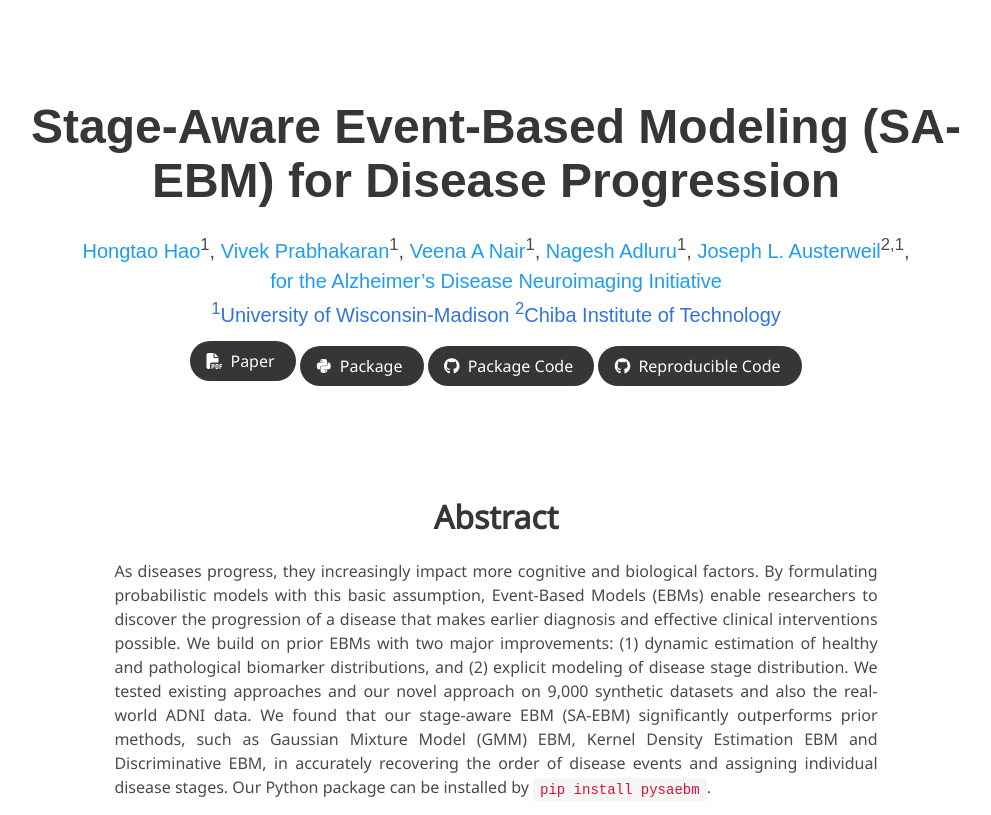
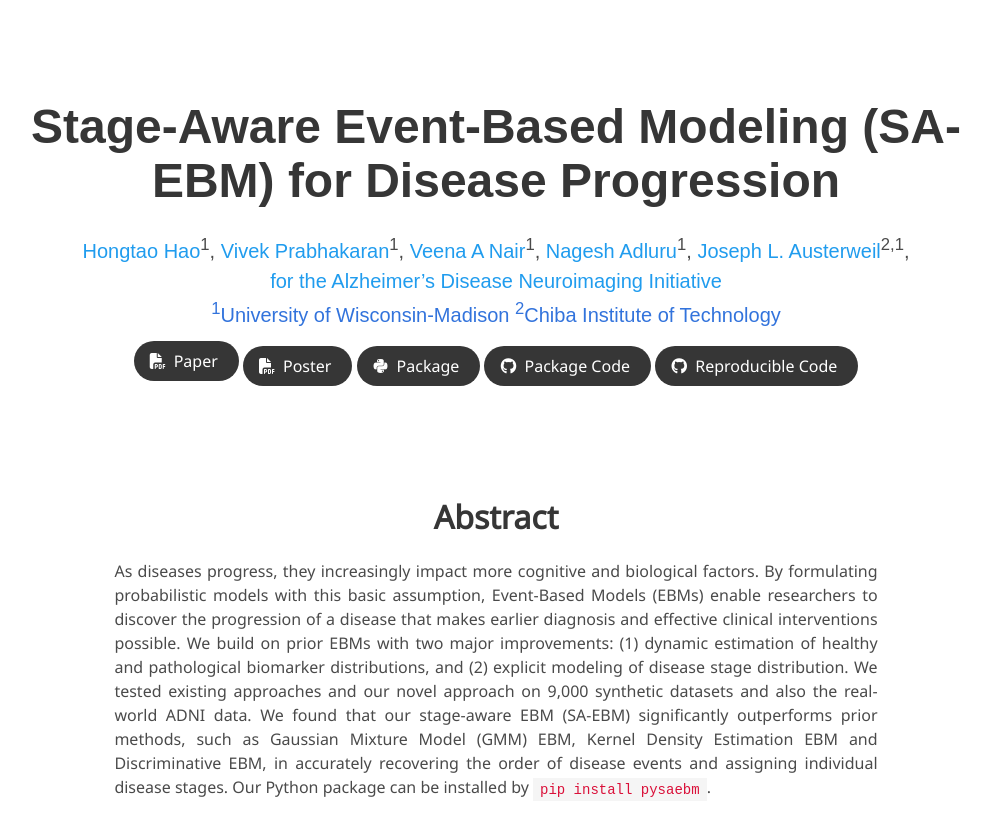
Before and after one commit to hongtaoh/saebm_demo, a plain HTML site: page index.html in a window 1280 px wide. Shown: the top 815 px of the page, without its empty margins (144-1135 px from the left). Drawn offline with nearby package versions, Linux system fonts and the light colour scheme; some icons are missing; a web font is replaced by a local one.

Commit message:
add poster.

```diff
--- a/index.html
+++ b/index.html
@@ -96,15 +96,16 @@
                   <span>Paper</span>
                 </a>
               </span>
-              <!-- <span class="link-block">
-                <a href=""
+              <!-- Poster Link. -->
+              <span class="link-block">
+                <a href="./static/poster.pdf"
                    class="external-link button is-normal is-rounded is-dark">
                   <span class="icon">
-                      <i class="ai ai-arxiv"></i>
+                      <i class="fas fa-file-pdf"></i>
                   </span>
-                  <span>arXiv</span>
+                  <span>Poster</span>
                 </a>
-              </span> -->
+              </span>
               <!-- Package Link. -->
               <span class="link-block">
                 <a href="https://pypi.org/project/pysaebm/"
```
Also changed, not shown: 1 other file.
